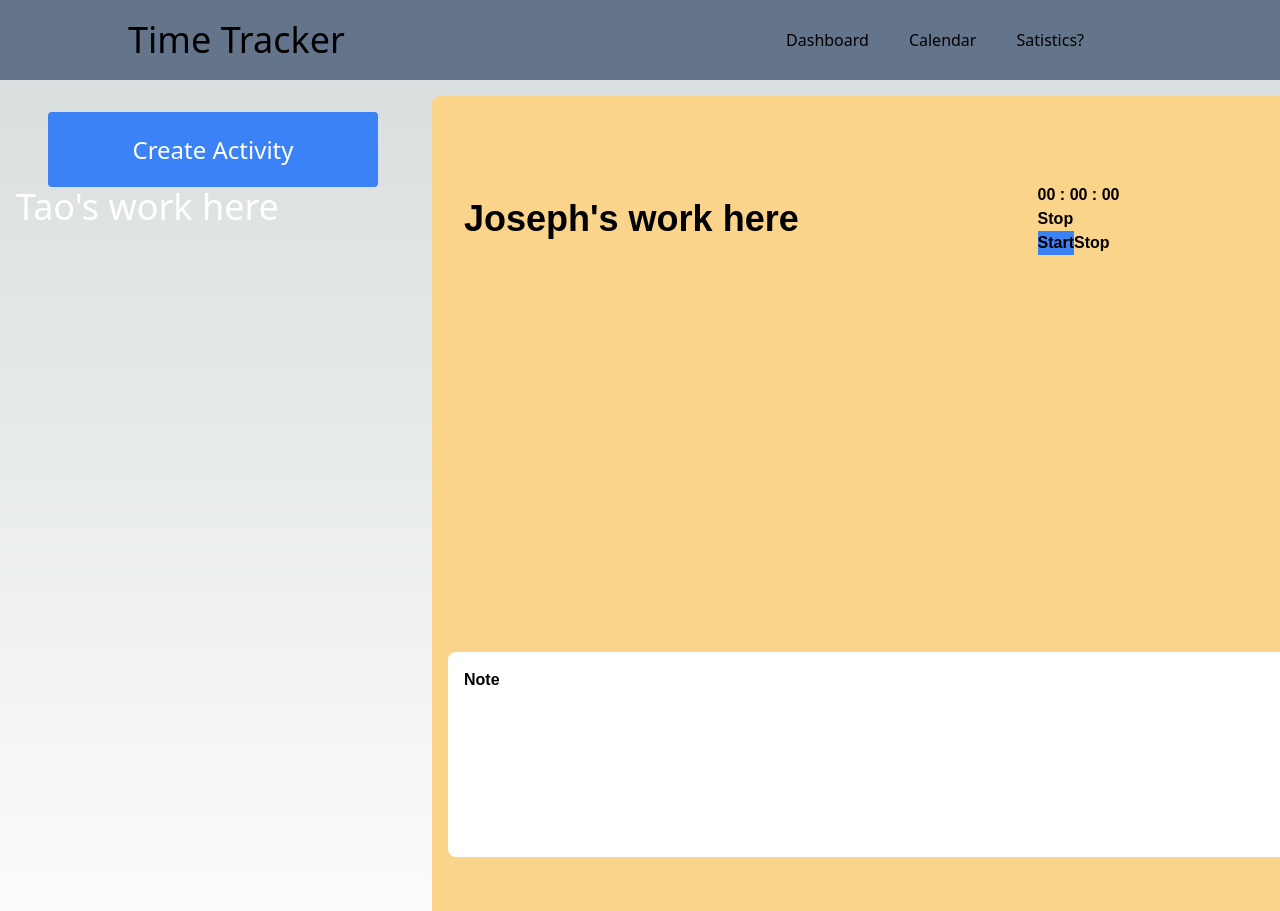
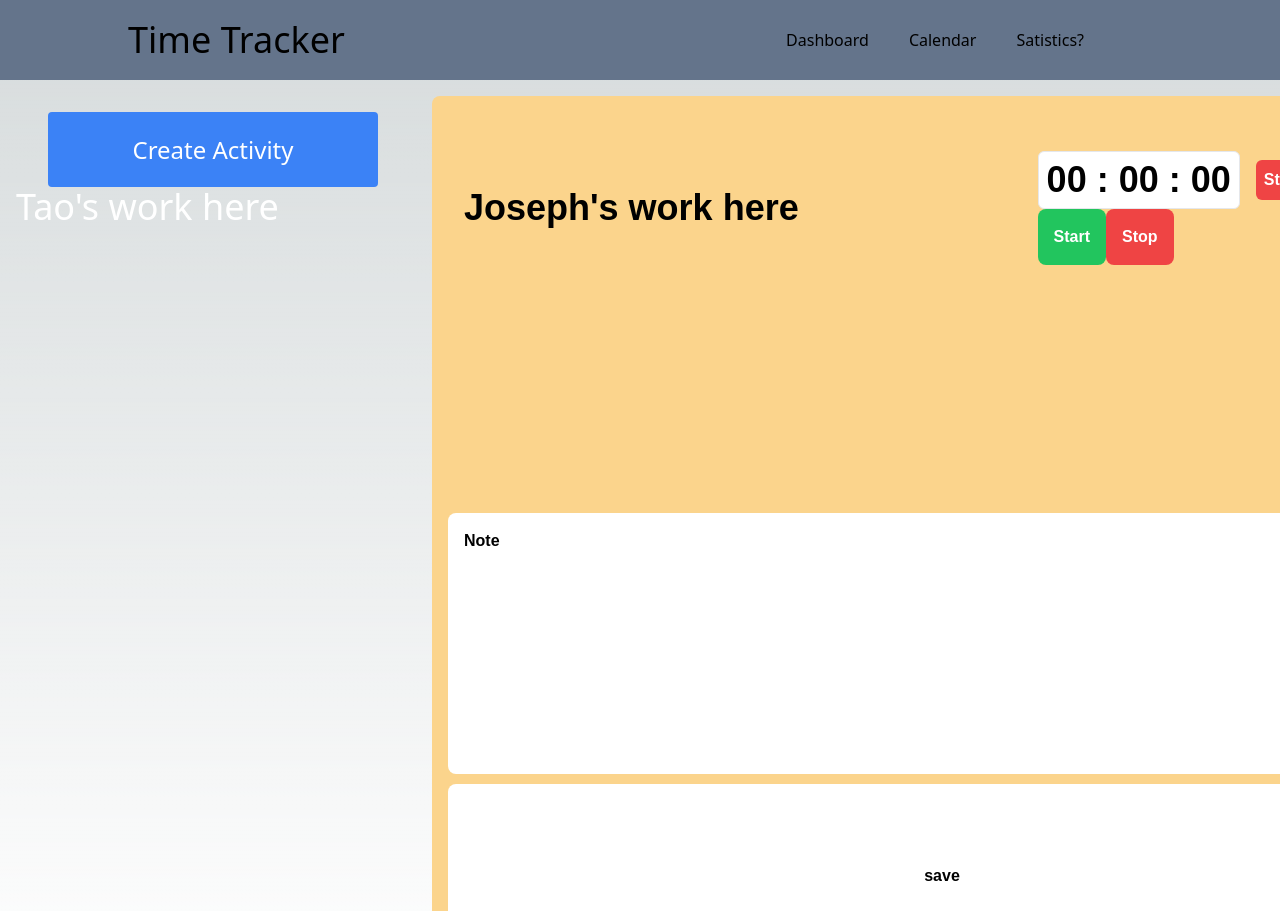
Before and after one commit to CHCTS-Microservices/TimeTracker, a Next.js app: page /main in a window 1280 px wide. Shown: the top 911 px of the page. Built offline with nearby package versions, Linux system fonts and the light colour scheme.

Commit message:
fixed design

```diff
--- a/src/app/main/page.tsx
+++ b/src/app/main/page.tsx
@@ -54,13 +54,10 @@ export default function Page() {
 
                         </div>
                         {/* Third Element - 25% */}
-                        <textarea className="bg-white text-black p-4 rounded-lg" style={{ height: '24%'}}>Note</textarea>
-                        {/* Fourth Element - 25% */}
-                        <div className="flex justify-end">
-                            <button className="bg-gray-500 text-white p-4 rounded-lg" id="stop">Stop</button>
-                            <button className="bg-red-500 text-white p-4 rounded-lg" id="pause">Pause</button>
-                            <button className="bg-green-500 text-white p-4 rounded-lg" id="start">Start</button>
-                        </div>
+                        <textarea className="bg-white text-black p-4 rounded-lg" style={{ height: '34%'}}>Note</textarea>
+                        {/* Third Element - 25% */}
+                        <button className="bg-white text-black p-4 rounded-lg" style={{ height: '24%'}}>save</button>
+
                     </div>
                 </div>
             </div>
--- a/src/components/TimerController.tsx
+++ b/src/components/TimerController.tsx
@@ -44,14 +44,20 @@ function TimerController() {
 
     return (
         <div className="time-controller">
-            <div className="time">{formatTime()}</div>
-            <div className={`status ${status}`}>{status}</div>
+            <div className="flex items-center space-x-4">
+                <div className="time p-2 bg-white text-black border rounded-md text-4xl">
+                    {formatTime()}
+                </div>
+                <div className={`status p-2 text-white rounded-md ${status === 'Tracking' ? 'bg-green-500' : status === 'Pause' ? 'bg-yellow-500' : 'bg-red-500'}`}>
+                    {status}
+                </div>
+            </div>
             <div className="row">
                 {/* <button className={`bg-blue-100 button button-start ${status === 'Stop' ? 'button-disabled' : ''}`} disabled={status === 'Stop'} onClick={toggle}> */}
-                <button className='bg-blue-500' onClick={toggle}>
+                <button className={`bg-green-500 text-white p-4 rounded-lg ${isActive ? 'bg-yellow-500' : ''}`} onClick={toggle}>
                     {isActive ? 'Pause' : 'Start'}
                 </button>
-                <button className="button button-stop" onClick={reset}>
+                <button className="bg-red-500 text-white p-4 rounded-lg" onClick={reset}>
                     Stop
                 </button>
             </div>
```
